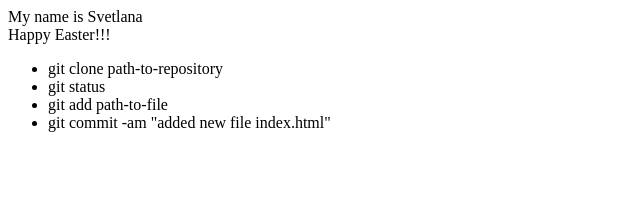
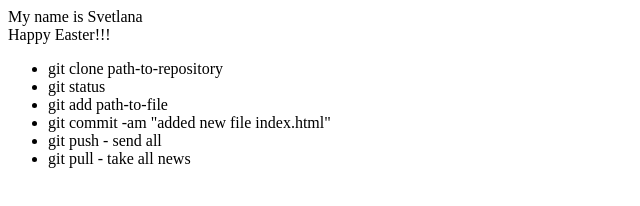
Before and after one commit to iliuchyk/git-lesson, a plain HTML site: page index.html in a window 1280 px wide. Shown: the whole page, without its empty margins (0-640 px from the left). Drawn offline with Linux system fonts and the light colour scheme.

Commit message:
added push-pull instructions

```diff
--- a/index.html
+++ b/index.html
@@ -6,5 +6,7 @@
         <li>git status</li>
         <li>git add path-to-file</li>
         <li>git commit -am "added new file index.html"</li>
+        <li>git push - send all</li>
+        <li>git pull - take all news</li>
     </ul>
 </div>
```
